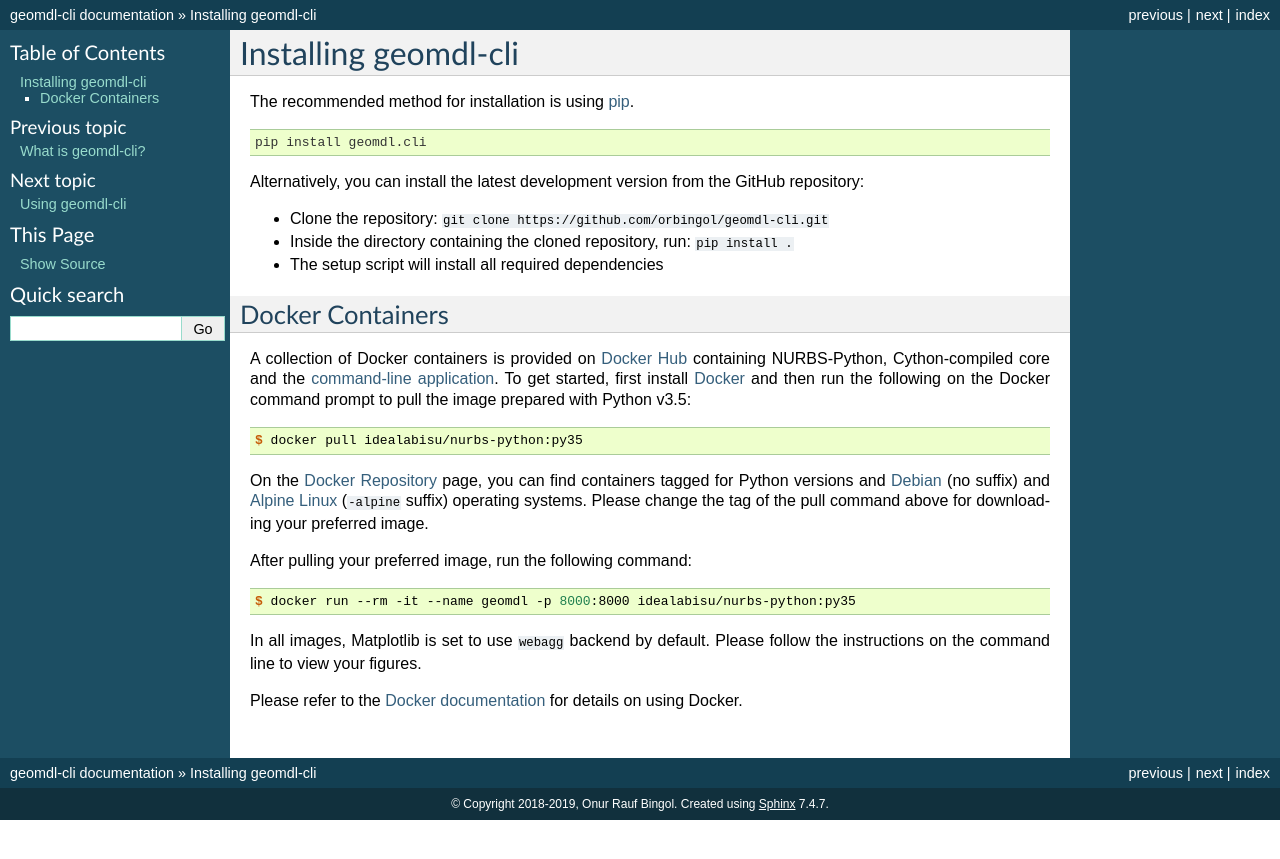
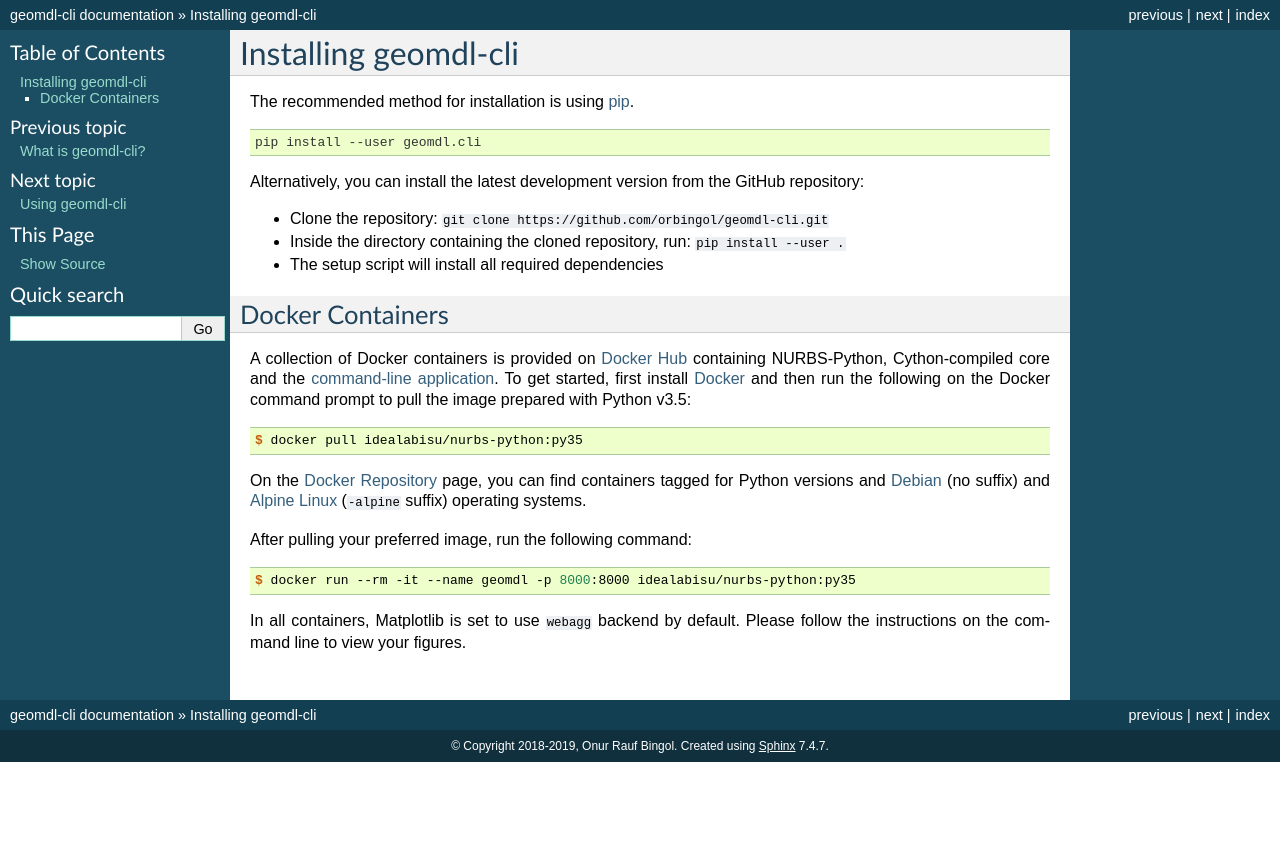
Before and after one commit to orbingol/geomdl-cli, a Sphinx documentation site: the page built from docs/install.rst, in a window 1280 px wide. Shown: the top 859 px of the page. Built offline with Sphinx 7.4.7, drawn with Linux system fonts in a browser that asks for light colours; formulas are drawn with MathJax 3.

Commit message:
Update install documents

```diff
--- a/docs/install.rst
+++ b/docs/install.rst
@@ -5,12 +5,12 @@
 
 .. code-block:: console
 
-    pip install geomdl.cli
+    pip install --user geomdl.cli
 
 Alternatively, you can install the latest development version from the GitHub repository:
 
 * Clone the repository: ``git clone https://github.com/orbingol/geomdl-cli.git``
-* Inside the directory containing the cloned repository, run: ``pip install .``
+* Inside the directory containing the cloned repository, run: ``pip install --user .``
 * The setup script will install all required dependencies
 
 Docker Containers
@@ -27,8 +27,7 @@
 
 On the `Docker Repository <https://hub.docker.com/r/idealabisu/nurbs-python/>`_ page, you can find containers tagged for
 Python versions and `Debian <https://www.debian.org/>`_ (no suffix) and `Alpine Linux <https://alpinelinux.org/>`_
-(``-alpine`` suffix) operating systems. Please change the tag of the pull command above for downloading your preferred
-image.
+(``-alpine`` suffix) operating systems.
 
 After pulling your preferred image, run the following command:
 
@@ -36,7 +35,5 @@
 
     $ docker run --rm -it --name geomdl -p 8000:8000 idealabisu/nurbs-python:py35
 
-In all images, Matplotlib is set to use ``webagg`` backend by default. Please follow the instructions on the command
-line to view your figures.
-
-Please refer to the `Docker documentation <https://docs.docker.com/>`_ for details on using Docker.
+In all containers, Matplotlib is set to use ``webagg`` backend by default.
+Please follow the instructions on the command line to view your figures.
```
